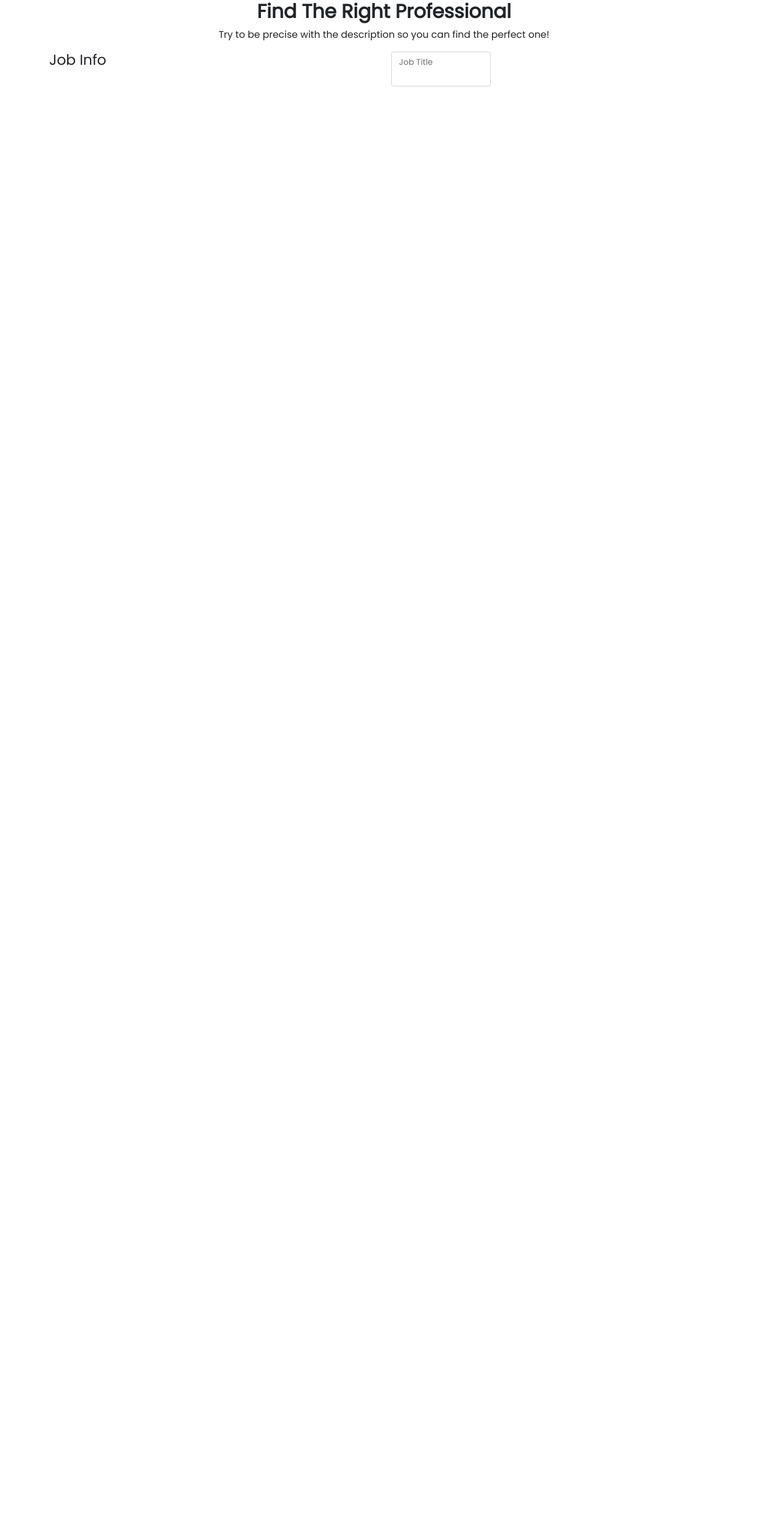
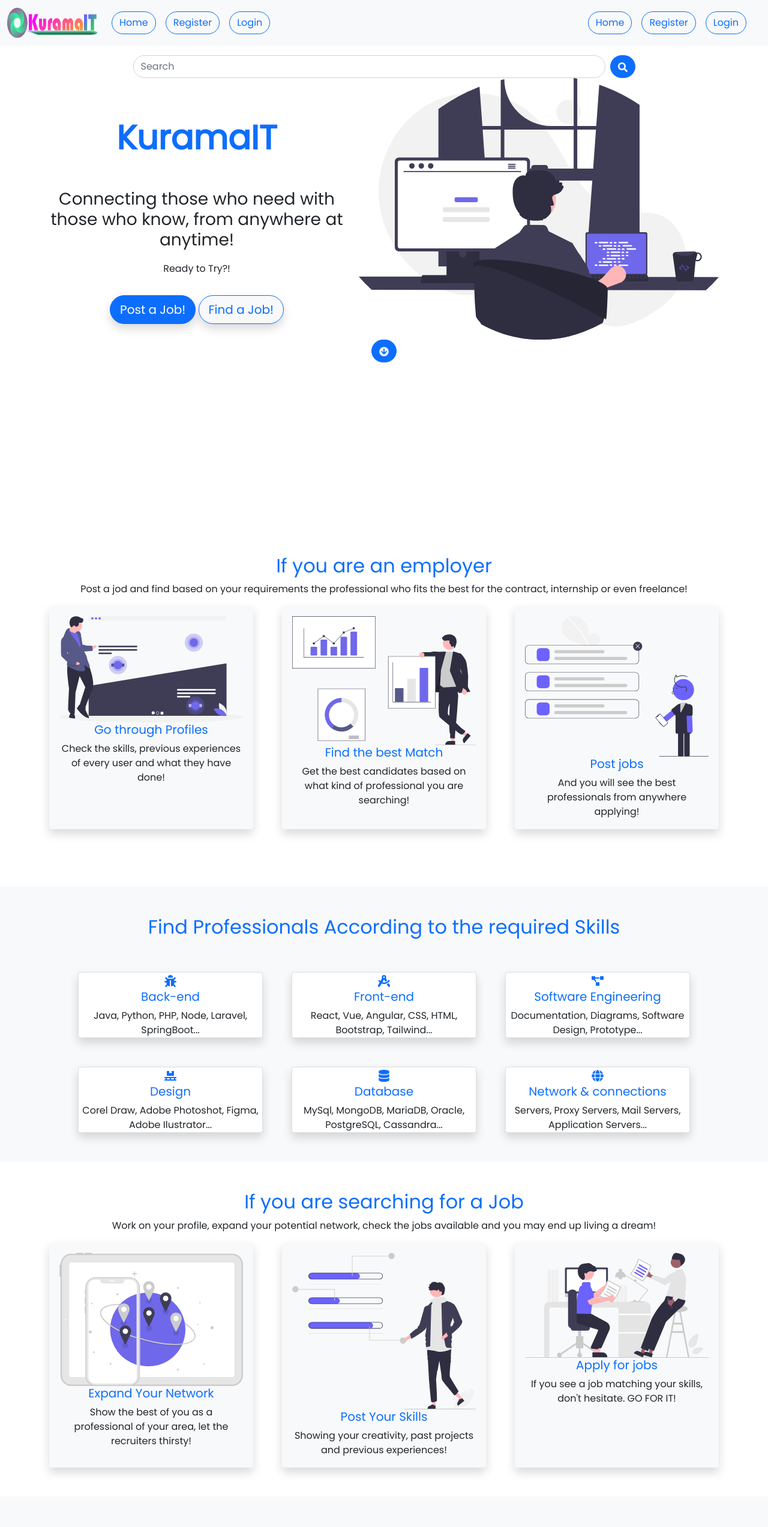
Before and after one commit to baltonCome/kurama-it-frontend, a React (Create React App) app: page /home in a window 1280 px wide. Shown: the top 2545 px of the page at 60% size. Before the commit the page ends 800 px from the top, so only its background shows below. Built offline with nearby package versions, Linux system fonts and the light colour scheme; no server answers.

Commit message:
Logic Updates

```diff
--- a/package.json
+++ b/package.json
@@ -18,6 +18,7 @@
     "react-paginate": "^8.1.1",
     "react-router-dom": "^6.2.1",
     "react-scripts": "4.0.3",
+    "react-select": "^5.2.2",
     "react-simple-star-rating": "^4.0.5",
     "react-toastify": "^8.2.0",
     "read-more-react": "^1.0.10",
--- a/src/App.jsx
+++ b/src/App.jsx
@@ -1,6 +1,6 @@
 import './assets/styles/style.css';
 //import background from './assets/images/2.jpg';
-import PostJob from './pages/PostJob';
+import Home from './pages/Home';
 
 
 const App = () => {
@@ -8,7 +8,7 @@ const App = () => {
     return (
 
         <div className="font-link smooth-scrooling" /*style={{ backgroundImage: `url(${background})` }}*/>
-            <PostJob />
+            <Home />
         </div>
     )
 }
--- a/src/components/ForEmployers.jsx
+++ b/src/components/ForEmployers.jsx
@@ -8,45 +8,34 @@ import Post from '../assets/images/post.svg';
 
 const ForEmployers = () => {
 
+    const infos = [
+
+        { title: "Go through Profiles", text : "Check the skills, previous experiences of every user and what they have done!", img: Profiles },
+        { title: "Find the best Match", text : "Get the best candidates based on what kind of professional you are searching!", img: BestMatch },
+        { title: "Post jobs", text : "And you will see the best professionals from anywhere applying!", img: Post },
+    ];
+
     return (
 
-    <Container className="text-center py-5">
+        <Container className="text-center py-5" id="employer">
             <h2 className='text-primary'> If you are an employer </h2>
             <p className=""> Post a jod and find based on your requirements the professional who fits the best for the contract, internship or even freelance!</p>
             <Row className="row-cols-1 row-cols-md-3 g-5">
-            <Col>
+                {
+                    infos.map((info, index) => (
+                        <Col key={index}>
                             <Card className='h-100 bg-light border-light p-3 shadow'>
-                    <img src={Profiles} alt="" />
-                    <Card.Body>
-                        <Card.Title className='text-primary'>Go through Profiles</Card.Title>
+                                <img src={info.img} alt="" />
+                                <Card.Title className='text-primary'>
+                                    {info.title}
+                                </Card.Title>
                                 <Card.Text>
-                            Check the skills, previous experiences of every user and what they have done!
+                                    {info.text}
                                 </Card.Text>
-                    </Card.Body>
                             </Card>
                         </Col>
-            <Col>
-                <Card className='h-100 bg-light border-light p-3 shadow'>
-                    <img src={BestMatch} alt="" />
-                    <Card.Body>
-                        <Card.Title className='text-primary'>Find the best Match</Card.Title>
-                        <Card.Text>
-                            Get the best candidates based on what kind of professional you are searching!
-                        </Card.Text>
-                    </Card.Body>
-                </Card>
-            </Col>
-            <Col>
-                <Card className='h-100 bg-light border-light p-3 shadow'>
-                    <img src={Post} alt="" />
-                    <Card.Body>
-                        <Card.Title className='text-primary'>Post jobs</Card.Title>
-                        <Card.Text>
-                            And you will see the best professionals from anywhere applying!
-                        </Card.Text>
-                    </Card.Body>
-                </Card>
-            </Col>
+                    ))
+                }
             </Row>
         </Container>
     )
--- a/src/components/ForSeekers.jsx
+++ b/src/components/ForSeekers.jsx
@@ -7,44 +7,34 @@ import Skills from '../assets/images/skills.svg';
 import Apply from '../assets/images/apply.svg';
 
 const ForSeekers = () => {
+
+    const infos = [
+
+        { title: "Expand Your Network", text : "Show the best of you as a professional of your area, let the recruiters thirsty!", img: Network },
+        { title: "Post Your Skills", text : "Showing your creativity, past projects and previous experiences!", img: Skills },
+        { title: "Apply for jobs", text : "If you see a job matching your skills, don't hesitate. GO FOR IT!", img: Apply },
+    ];
+
     return (
     <Container className="text-center">
         <h2 className='text-primary'> If you are searching for a Job </h2>
         <p>Work on your profile, expand your potential network, check the jobs available and you may end up living a dream!</p>
         <Row className="row-cols-1 row-cols-md-3 g-5">
-            <Col>
+            {
+                infos.map((info, index) => (
+                    <Col key={index}>
                         <Card className='h-100 bg-light border-light p-3 shadow'>
-                    <img src={Network} alt="" />
-                    <Card.Body>
-                        <Card.Title className='text-primary'>Expand Your Network</Card.Title>
+                            <img src={info.img} alt="" />
+                            <Card.Title className='text-primary'>
+                                {info.title}
+                            </Card.Title>
                             <Card.Text>
-                            Show the best of you as a professional of your area, let the recruiters thirsty!
+                                {info.text}
                             </Card.Text>
-                    </Card.Body>
                         </Card>
                     </Col>
-            <Col>
-                <Card className='h-100 bg-light border-light p-3 shadow'>
-                    <img src={Skills} alt="" />
-                    <Card.Body>
-                        <Card.Title className='text-primary'>Post Your Skills</Card.Title>
-                        <Card.Text>
-                            Showing your creativity, past projects and previous experiences!
-                        </Card.Text>
-                    </Card.Body>
-                </Card>
-            </Col>
-            <Col>
-                <Card className='h-100 bg-light border-light p-3 shadow'>
-                    <img src={Apply} alt="" />
-                    <Card.Body>
-                        <Card.Title className='text-primary'>Apply for Jobs</Card.Title>
-                        <Card.Text>
-                            If you see a job matching your skills, don't hesitate. GO FOR IT!
-                        </Card.Text>
-                    </Card.Body>
-                </Card>
-            </Col>
+                ))
+            }
         </Row>
     </Container>
     )
--- a/src/components/Header.jsx
+++ b/src/components/Header.jsx
@@ -6,14 +6,18 @@ import Button from 'react-bootstrap/Button';
 import Container from 'react-bootstrap/Container';
 import Form from 'react-bootstrap/Form';
 import FormControl from 'react-bootstrap/FormControl';
-import { FaSearch } from 'react-icons/fa';
+import { FaSearch, FaArrowCircleDown } from 'react-icons/fa';
+//import { useRef } from 'react';
 
 const Header = () => {
+
+    //const employerRef = useRef(null);
+    //const scrollToEmployer = () => employerRef.current.scrollIntoView();
 
     return(
         <div className="">
             <Navmenu />
-            <Container>
+            <Container style={{ height: "100vh" }} className='justify-content-center align-items-center'>
                 <div className='d-flex justify-content-center'>
                     <Form className="d-flex mt-3 w-75">
                         <FormControl
@@ -47,7 +51,13 @@ const Header = () => {
                             alt="KuramaIT"
                         />
                     </Col>
+                    <div >
+                    </div>
+
                 </Row>
+                <div className='text-center'>
+                    <Button className="rounded-pill" onClick> <FaArrowCircleDown /> </Button>
+                </div>
             </Container>
         </div>
     )
--- a/src/components/Skills.jsx
+++ b/src/components/Skills.jsx
@@ -12,6 +12,17 @@ import { FaGlobe } from 'react-icons/fa';
 
 
 const Skills = () => {
+
+    const skills = [
+
+        { title: "Back-end", text : "Java, Python, PHP, Node, Laravel, SpringBoot...", icon: <FaBug /> },
+        { title: "Front-end", text : "React, Vue, Angular, CSS, HTML, Bootstrap, Tailwind...", icon: <FaDraftingCompass /> },
+        { title: "Software Engineering", text : "Documentation, Diagrams, Software Design, Prototype...", icon: <FaProjectDiagram /> },
+        { title: "Design", text : "Corel Draw, Adobe Photoshot, Figma, Adobe Ilustrator...", icon: <FaPallet /> },
+        { title: "Database", text : "MySql, MongoDB, MariaDB, Oracle, PostgreSQL, Cassandra...", icon: <FaDatabase /> },
+        { title: "Network & connections", text : "Servers, Proxy Servers, Mail Servers, Application Servers...", icon: <FaGlobe /> },
+    ];
+
     return (
 
         <div className="bg-light">
@@ -20,66 +31,23 @@ const Skills = () => {
                     <h2 className='text-primary'>Find Professionals According to the required Skills</h2>
                 </div>
                 <Row className="row-cols-1 row-cols-md-3 g-5 p-5">
-                <Col>
+                    {
+                        skills.map((skill, index) => (
+                            <Col key={index}>
                                 <Card className='h-100 shadow'>
-                        <Card.Body>
-                            <Card.Title className='text-primary'> <FaBug className='mb-1' /> Back-End</Card.Title>
+                                    <Card.Title className='text-primary d-inline'>
+                                        <div className="mb-1">
+                                            {skill.icon}
+                                        </div>
+                                        {skill.title}
+                                    </Card.Title>
                                     <Card.Text>
-                                Java, Python, PHP, Node, Laravel, SpringBoot...
+                                        {skill.text}
                                     </Card.Text>
-                        </Card.Body>
                                 </Card>
                             </Col>
-                <Col>
-                    <Card className='h-100 shadow'>
-                        <Card.Body>
-                            <Card.Title className='text-primary'> <FaDraftingCompass className='mb-1' /> Front-End</Card.Title>
-                            <Card.Text>
-                                React, Vue, Angular, CSS, HTML, Bootstrap, Tailwind...
-                            </Card.Text>
-                        </Card.Body>
-                    </Card>
-                </Col>
-                <Col>
-                    <Card className='h-100 shadow'>
-                        <Card.Body>
-                            <Card.Title className='text-primary'> <FaProjectDiagram className='mb-1' /> Software Engineering</Card.Title>
-                            <Card.Text>
-                                Documentation, Diagrams, Software Design, Prototype...
-                            </Card.Text>
-                        </Card.Body>
-                    </Card>
-                </Col>
-                <Col>
-                    <Card className='h-100 shadow'>
-                        <Card.Body>
-                            <Card.Title className='text-primary'> <FaPallet className='mb-1' /> Designers</Card.Title>
-                            <Card.Text>
-                                Corel Draw, Adobe Photoshot, Figma, Adobe Ilustrator...
-                            </Card.Text>
-                        </Card.Body>
-                    </Card>
-                </Col>
-                <Col>
-                    <Card className='h-100 shadow'>
-                        <Card.Body>
-                            <Card.Title className='text-primary'> <FaDatabase className='mb-1' /> Database Managers</Card.Title>
-                            <Card.Text>
-                                MySql, MongoDB, MariaDB, Oracle, PostgreSQL, Cassandra...
-                            </Card.Text>
-                        </Card.Body>
-                    </Card>
-                </Col>
-                <Col>
-                    <Card className='h-100 shadow'>
-                        <Card.Body>
-                            <Card.Title className='text-primary'> <FaGlobe className='mb-1' /> Network & Connections</Card.Title>
-                            <Card.Text>
-                                Servers, Proxy Servers, Mail Servers, Application Servers...
-                            </Card.Text>
-                        </Card.Body>
-                    </Card>
-                </Col>
+                        ))
+                    }
                 </Row>
             </Container>
         </div>
--- a/src/pages/PostJob.jsx
+++ b/src/pages/PostJob.jsx
@@ -1,25 +1,60 @@
-import React from 'react'
+import { useState, useEffect } from 'react'
 import Col from 'react-bootstrap/Col';
 import Row from 'react-bootstrap/Row';
 import Container from 'react-bootstrap/esm/Container';
 import FloatingLabel from 'react-bootstrap/FloatingLabel';
 import Form from 'react-bootstrap/Form';
+import Select from 'react-select';
 
 const PostJob = () => {
-  return (
+
+    const [category, setCategory] = useState([]);
+    const [subcategory, setSubcategory] = useState([]);
+    const [jobType, setJobType] = useState([]);
+    const [timePeriod, setTimePeriod] = useState([]);
+
+    const timePeriods = [
+        { value: 'Full Time Job', label: 'Full Time Job' },
+        { value: 'Part Time Job', label: 'Part Time Job' },
+        { value: 'Freelance', label: 'Freelance' },
+    ];
+
+    const jobTypes = [
+        { value: 'Remote', label: 'Remote' },
+        { value: 'Partially Remote', label: 'Partially Remote' },
+        { value: 'Not Remote', label: 'Not Remote' },
+    ];
+
+    const categories = [
+        { value: 'Back-End' },
+        { value: 'Front-End' },
+        { value: 'Software Engineering' },
+        { value: 'Design' },
+        { value: 'Network & Connections' },
+        { value: 'Database Managment'},
+    ];
+
+    useEffect(() => {
+
+        console.log(timePeriod)
+    },[timePeriod])
+
+
+
+    return (
     <>
         <Container>
-            <div className="text-center">
-                <h2 className="fw-bold"> Find The Right Professional </h2>
+            <div className="text-center mb-5">
+                <h2 className="fw-bold mb-1"> Find The Right Professional </h2>
                 <p> Try to be precise with the description so you can find the perfect one! </p>
             </div>
-            <Row>
-                <Col>
-                    <h4> Job Info </h4>
+            <Row className="mb-3">
+                <Col md={3}>
+                    <h4 className='fw-bold'> Job Information </h4>
                 </Col>
-                <Col>
+                <Col md={9}>
                     <Row>
-                        <Col>
+                        <Col md={12} className="mb-3">
                             <FloatingLabel
                                 controlId=''
                                 label="Job Title"
@@ -28,16 +63,72 @@ const PostJob = () => {
                                 <Form.Control type="text"></Form.Control>
                             </FloatingLabel>
                         </Col>
-                        <Col>
-                            <FloatingLabel>
-
+                        <Col md={6} className="mb-3">
+                            <FloatingLabel
+                                controlId=''
+                                label="Job Category"
+                                className="mb-3"
+                                >
+                                <Form.Select >
+                                    {
+                                        categories.map((category, index) => (
+                                            <option key={index}
+                                                value={category.value}
+                                                onChange={(e) => setCategory(e.target.value)}>
+                                                {category.value}
+                                            </option>
+                                        ))
+                                    }
+                                </Form.Select>
                             </FloatingLabel>
                         </Col>
-                        <Col>
-                            <FloatingLabel>
-
+                        <Col md={6} className="mb-3">
+                            <FloatingLabel
+                                controlId=''
+                                label="Job SubCategory"
+                                className="mb-3"
+                                >
+                                <Form.Select >
+                                    <option
+                                        value={subcategory}
+                                        onChange={(e) => setSubcategory(e.target.value)}
+                                    >
+                                    </option>
+                                </Form.Select>
                             </FloatingLabel>
                         </Col>
+                    </Row>
+                </Col>
+            </Row>
+            <Row className="mb-3">
+                <Col md={3}>
+                    <h4 className='fw-bold'> Job Type </h4>
+                </Col>
+                <Col md={9}>
+                    <Row>
+                        <Select
+                            defaultValue={jobType}
+                            onChange={setJobType}
+                            options={jobTypes}
+                        />
+                    </Row>
+                </Col>
+            </Row>
+            <Row className="mb-3">
+                <Col md={3}>
+                    <h4 className='fw-bold'>Interaction & Location </h4>
+                </Col>
+                <Col md={9}>
+                    <Row>
+                        <Col sm className="mb-3">
+                            <Select
+                                defaultValue={timePeriod}
+                                onChange={setTimePeriod}
+                                options={timePeriods}
+                            />
+                        </Col>
+                        <Row>
+                        </Row>
                     </Row>
                 </Col>
             </Row>
```
Also changed, not shown: 2 other files (tests, documents, lock files or other folders). Lines whose indentation alone changed are shown as unchanged.
